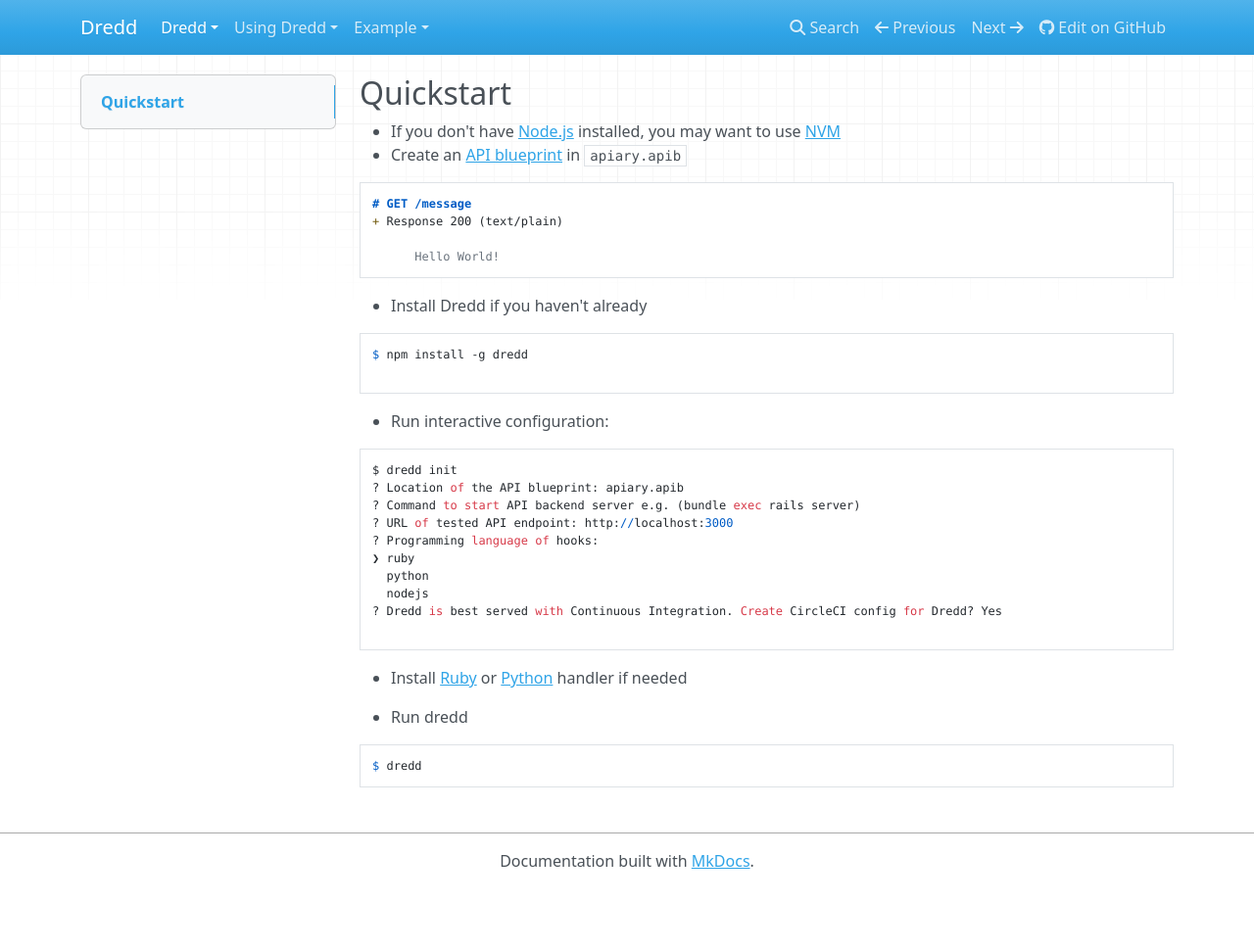
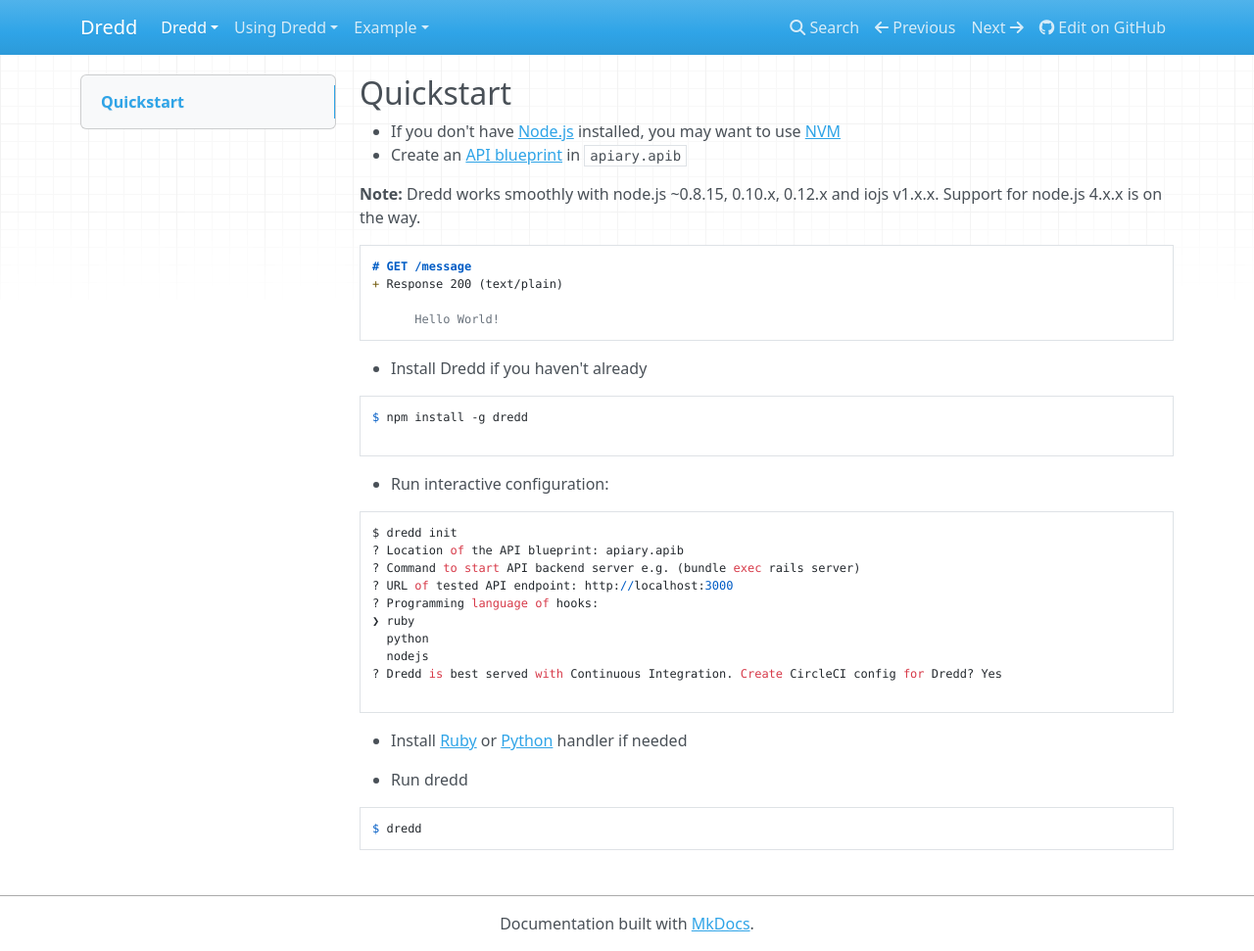
Before and after one commit to apiaryio/dredd, an MkDocs documentation site: the page built from docs/quickstart.md, in a window 1280 px wide and 971 px high. Shown: the whole window at 98% size. Built offline with MkDocs 1.6.1, drawn with Linux system fonts in a browser that asks for light colours; nearby versions of some CDN libraries; old or Windows-style settings are respelled for this version of MkDocs.

Commit message:
Add info about supported Node.js versions

````diff
--- a/docs/quickstart.md
+++ b/docs/quickstart.md
@@ -2,6 +2,10 @@
 
 - If you don't have [Node.js](https://nodejs.org/) installed, you may want to use [NVM](https://github.com/creationix/nvm)
 - Create an [API blueprint](https://apiblueprint.org/) in `apiary.apib`
+
+**Note:** Dredd works smoothly with node.js ~0.8.15, 0.10.x, 0.12.x
+and iojs v1.x.x. Support for node.js 4.x.x is on the way.
+
 ```
 # GET /message
 + Response 200 (text/plain)
````
Also changed, not shown: README.md (+3 -0 lines).
